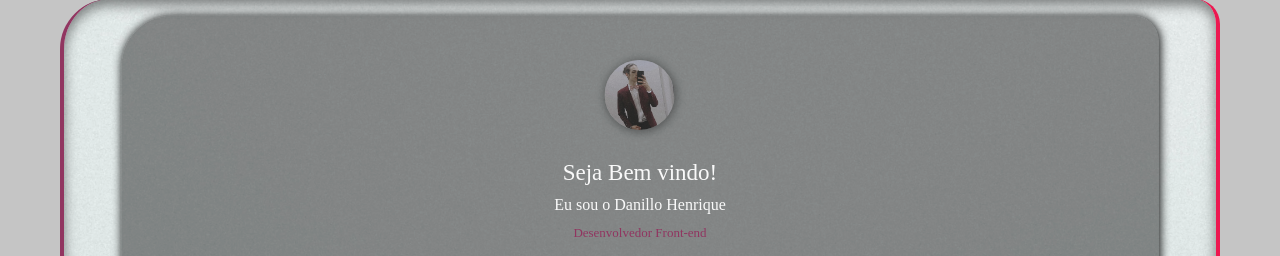
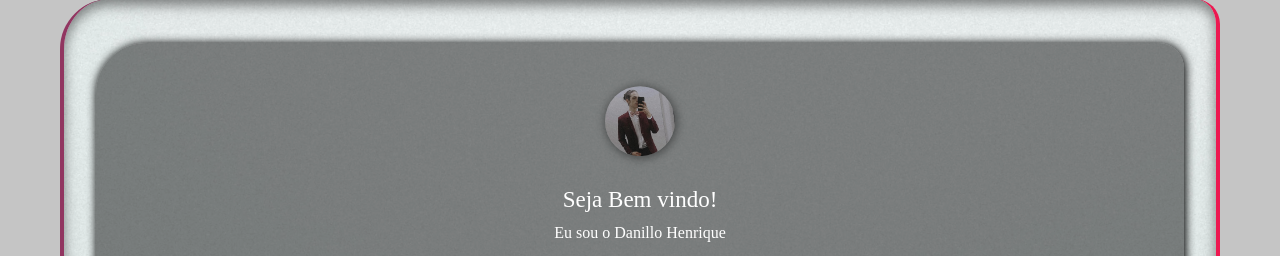
Before and after one commit to Danillohz/old-portifolio, a plain HTML site: page index.html in a window 1280 px wide. Both pictures are taken after a click on the button 818 px from the left and 20 px from the top of the page. Shown: the part 41-297 px from the top of the page. Drawn offline with nearby package versions, Linux system fonts and the light colour scheme.

Commit message:
atualização 0.0.6

```diff
--- a/estilos/style.css
+++ b/estilos/style.css
@@ -124,6 +124,7 @@ button#dayNight{
 }
 
 div#containerImgFundo{
+    display: block;
     position: relative;
     background: black url(../imagens/jt-6a-1JcjtVbc-unsplash.jpg) no-repeat center center fixed;
     background-size: 100% 100%;
@@ -137,8 +138,23 @@ div#containerImgFundo{
     opacity: 90%;
     height: 70vh;
 }
+div#secondImgFundo{
+    display: none;
+    position: relative;
+    background: black url(../imagens/clement-m-igX2deuD9lc-unsplash.jpg) no-repeat center center fixed;
+    background-size: 100% 100%;
+    background-size: cover;
+    box-shadow: inset 0px 6px 13px 0px rgba(0, 0, 0, 0.527);
+    border-radius: 50px 25px 100px 20px;
+    border-left: 4px solid #8C2656;
+    border-right: 4px solid #F20544 ;
+    margin: auto;
+    width: 90%;
+    opacity: 90%;
+    height: 70vh;
+}
 
-div#containerImgFundo img{
+a#myPhoto img{
     position: absolute;
     left: 50%;
     top: 15%;
@@ -150,7 +166,7 @@ div#containerImgFundo img{
     transform: translate(-50%, -50%);
 }
 
-div#containerImgFundo img:hover{
+a#myPhoto img:hover{
     width: 75px;
 }
 
@@ -160,10 +176,10 @@ div#profile{
     position: absolute;
     background-color: rgba(0, 0, 0, 0.466);
     left: 50%;
-    top: 50%;
+    top: 43%;
     transform: translate(-50%, -50%);
-    width: 90%;
-    height: 94%;
+    width: 85%;
+    height: 65%;
     border-radius: 50px 25px 100px 20px;
     box-shadow: 1px 1px 10px 1px black;
 
--- a/index.html
+++ b/index.html
@@ -37,14 +37,16 @@
         <article>
             <section>
                 <div id="Home">
-                    <div id="containerImgFundo">
+                    <div id="containerImgFundo"></div>
+                      <div id="secondImgFundo"></div>
                         <div id="profile">
                           <div id="textBemvindo"></div>
                             <div id="textEu"></div>
                             <div id="textDev"></div>
 
 
-                            <a href="https://github.com/Danillohz" target="_blank"><img src="imagens/Foto-minha.png"
+
+                            <a id="myPhoto" href="https://github.com/Danillohz" target="_blank"><img src="imagens/Foto-minha.png"
                                 alt="Minha-imagem"></a>
 
                          <ul>
@@ -52,7 +54,8 @@
                              <li><a id="contato" href="">Contato</a></li>
                                                      </div>
                          </ul>
-                    </div>
+
+
                 </div>
 
             </section>
--- a/js/scripts.js
+++ b/js/scripts.js
@@ -110,7 +110,8 @@ function clickDayNight(){
 
     if(day == true){
         mainBody.style.backgroundColor = '#c5c5c5'
-        containerImgFundo.style.backgroundImage = 'url(../imagens/clement-m-igX2deuD9lc-unsplash.jpg)'
+        containerImgFundo.style.display = 'none'
+        secondImgFundo.style.display = 'block'
         bollDayNight.style.marginLeft = '55%'
         bollDayNight.style.transform = 'rotate(360deg)'
         bollDayNight.style.transition = 'margin-left 1s, transform 1s'
@@ -118,7 +119,8 @@ function clickDayNight(){
     }
     if(day == false){
         mainBody.style.backgroundColor = '#282f38'
-        containerImgFundo.style.backgroundImage = 'url(../imagens/jt-6a-1JcjtVbc-unsplash.jpg)'
+        containerImgFundo.style.display = 'block'
+        secondImgFundo.style.display = 'none'
         bollDayNight.style.marginLeft = '0vw'
         bollDayNight.style.transform = 'rotate(0deg)'
         bollDayNight.style.transition = 'margin-left 1s, transform 1s'
```
